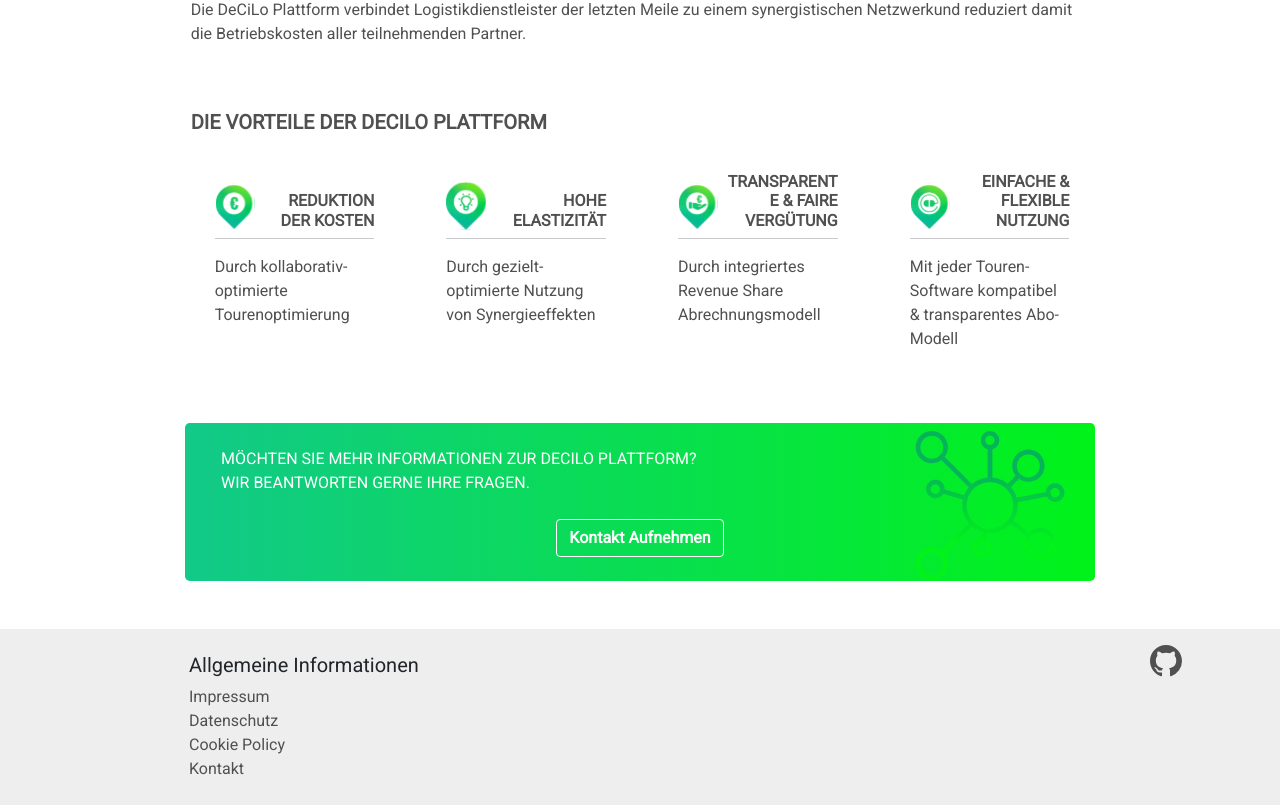
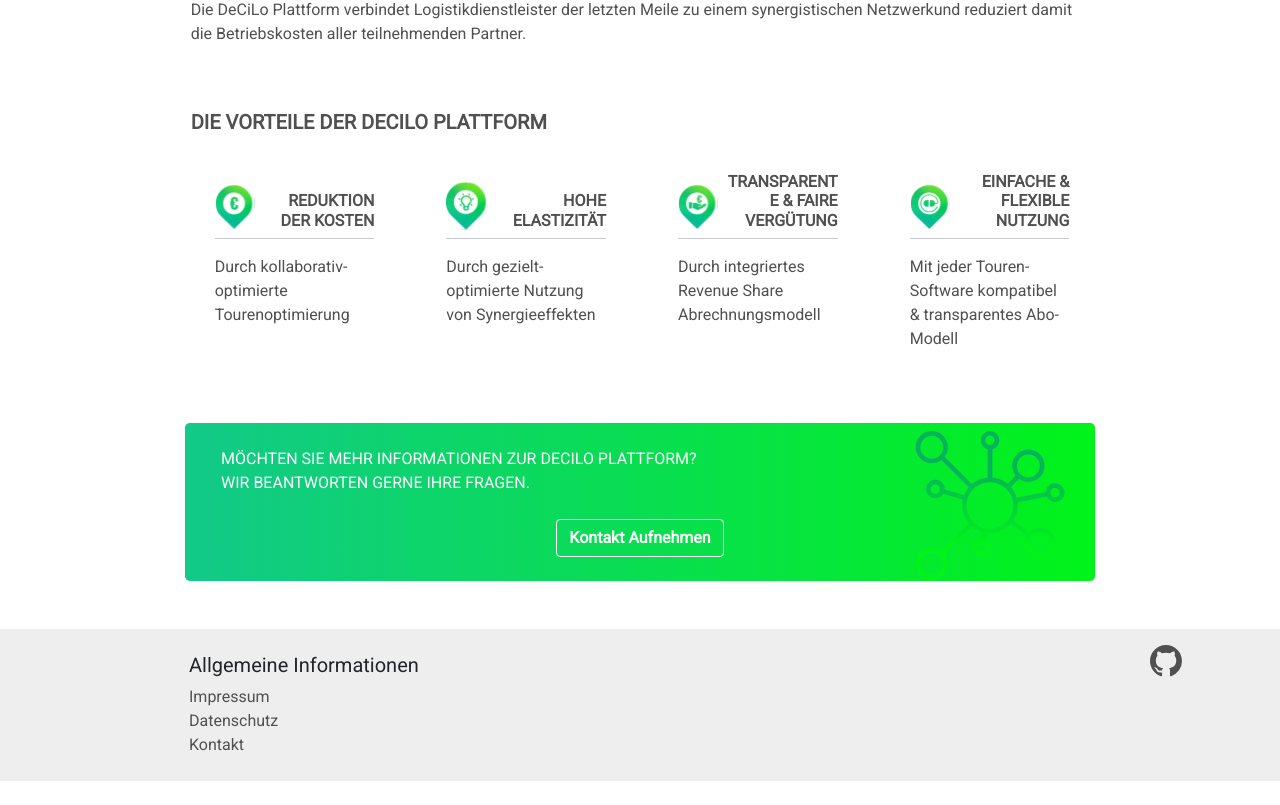
Before and after one commit to BerlinzuDir/decilo-frontend, a Next.js app: page / in a window 1280 px wide. Shown: the part 467-1272 px from the top of the page. After the commit the page ends 1248 px from the top, so only its background shows below. Built offline with nearby package versions, Linux system fonts and the light colour scheme.

Commit message:
remove cookie policy link in footer

```diff
--- a/components/Footer.tsx
+++ b/components/Footer.tsx
@@ -57,7 +57,7 @@
                 linkText={disclaimerLinkText}
                 linkURL={"/dataPrivacy" + `?state=${language}#Heading`}
               />
-              <FooterLink linkText={cookiePolicyLinkText} linkURL="/" />
+              {/*<FooterLink linkText={cookiePolicyLinkText} linkURL="/" /> */}
               <FooterLink
                 linkText={contactLinkText}
                 linkURL={"/contact" + `?state=${language}#Heading`}
```
